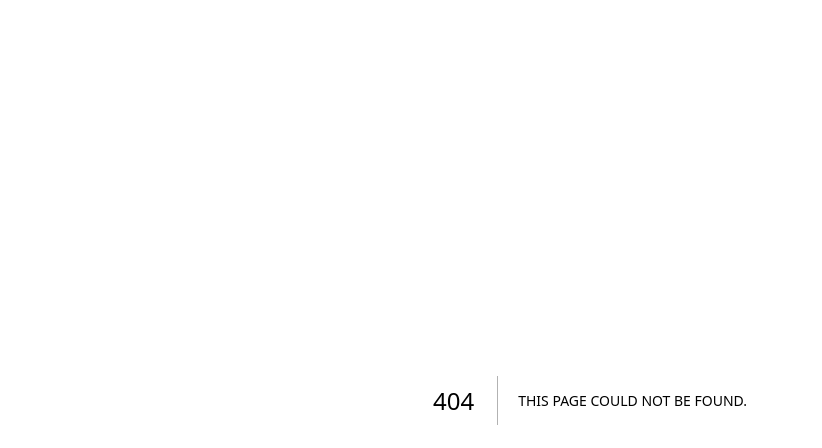
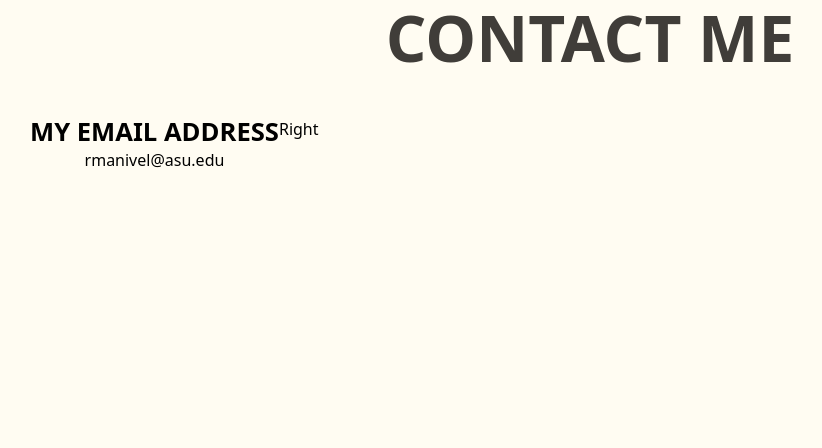
Before and after one commit to rohit-iwnl/rohitfolio, a Next.js app: page /components/Contact in a window 1280 px wide. Before the commit this address had no page. Shown: the top 448 px of the page, without its empty margins (50-872 px from the left). Built offline with nearby package versions, Linux system fonts and the light colour scheme.

Commit message:
fix projects and add contact section

```diff
--- /dev/null
+++ b/pages/components/Contact.tsx
@@ -0,0 +1,26 @@
+import React from "react";
+
+type Props = {};
+
+export default function Contact({}: Props) {
+  return (
+    <div className="relative w-screen min-h-screen">
+      <h1
+        id="contactSectionHeading"
+        className="text-tertiary relative text-center text-[10vw] md:text-[8vw] lg:text-[6vw] xl:text-[5vw]"
+      >
+        Contact Me
+      </h1>
+
+      <div className="flex flex-col md:flex-row px-[10vh] py-[5vh]">
+        {/* Left Side */}
+        <div className="flex flex-col grou cursor-pointer items-center justify-center">
+          <h2 className="font-semibold text-center text-[2vw]">My Email Address</h2>
+          <p>rmanivel@asu.edu</p>
+        </div>
+        {/* Right Side */}
+        <div>Right</div>
+      </div>
+    </div>
+  );
+}
--- a/pages/components/Hero.tsx
+++ b/pages/components/Hero.tsx
@@ -88,13 +88,14 @@ export default function Hero({}: Props) {
                           start: "70% top",
                           end: "bottom top",
                           scrub: true,
+
                         },
                       });
 
                     },
                     onEnter: () => {
                       gsap.to("#skillSectionHeading", {
-                        color: "#fffcf2",
+                        color: "#403D39",
                         scrollTrigger: {
                           trigger: "#aboutContainer",
                           start: "bottom 90%",
--- a/pages/components/Navbar.tsx
+++ b/pages/components/Navbar.tsx
@@ -19,7 +19,9 @@ export default function Navbar({}: Props) {
       id="navbarContainer"
     >
       {/* Logo */}
-      <h1 className="text-primary_dark text-md" id="navName">Rohit Manivel</h1>
+      <h1 className="text-primary_dark text-md" id="navName">
+        Rohit Manivel
+      </h1>
       {/* Links */}
       <nav className="hidden md:flex flex-row gap-5 items-center justify-center">
         <Link href="#aboutContainer" id="navAbout">
@@ -28,18 +30,22 @@ export default function Navbar({}: Props) {
         <Link href="#projects" id="navProjects">
           <p>Projects</p>
         </Link>
-        <Link href="#contact">
+        <Link href="#contactMe">
           <p
             className="cursor-pointer bg-primary_dark text-primary rounded-full hover:bg-accent hover:text-primary transition-all duration-300 ease-in-out hover:font-semibold hover:px-3 p-2"
             id="navContact"
           >
-            Contact Me
+            Lets Talk
           </p>
         </Link>
       </nav>
-      <div className="cursor-pointerx relative flex md:hidden rounded-full bg-primary_dark py-1 px-3 flex-row items-center justify-center" id="navMenuContainer">
-        <p className="text-accent">Menu</p>
-      </div>
+      <Link
+        href="#contactMe"
+        className="cursor-pointerx relative flex md:hidden rounded-full bg-primary_dark py-1 px-3 flex-row items-center justify-center"
+        id="navMenuContainer"
+      >
+        <p className="text-accent">Lets Talk</p>
+      </Link>
     </header>
   );
 }
--- a/pages/components/Projects.tsx
+++ b/pages/components/Projects.tsx
@@ -30,7 +30,7 @@ export default function Projects({}: Props) {
     fetchData();
   }, []);
   return (
-    <div className="relative h-screen w-screen p-[5vh] pt-[10vh]" id="projectsContainer">
+    <div className="relative min-h-screen w-screen p-[5vh] pt-[10vh]" id="projectsContainer">
       {/* Left Side Div */}
       <h1
         id="aboutSectionHeading"
--- a/pages/components/Skill.tsx
+++ b/pages/components/Skill.tsx
@@ -16,9 +16,11 @@ export default function Skill({ imagePath, altText, skillName }: Props) {
         width={0}
         height={0}
         sizes="100vw"
-        className="p-4 object-contain w-20 h-20 md:w-32 md:h-32 filter group-hover:scale-125 drop-shadow-md shadow-accent group-hover:drop-shadow-2xl transition duration-300 ease-in-out"
+        className="p-4 object-contain w-20 h-20 md:w-[4.5rem] md:h-[4.5rem] filter group-hover:scale-125 drop-shadow-md shadow-accent group-hover:drop-shadow-2xl transition duration-300 ease-in-out"
       />
-      <p className="font-medium leading-loose text-xl text-tertiary">{skillName}</p>
+      <p className="font-medium leading-loose text-xl text-secondary">
+        {skillName}
+      </p>
     </div>
   );
 }
--- a/pages/components/Toolbox.tsx
+++ b/pages/components/Toolbox.tsx
@@ -98,7 +98,7 @@ export default function Toolbox({}: Props) {
           Languages
         </h2>
         <div>
-          <Marquee autoFill className="w-screen" speed={50}>
+          <Marquee className="w-screen" autoFill loop={1}>
             {languages.map((language, idx) => (
               <Skill
                 key={idx}
--- a/pages/index.tsx
+++ b/pages/index.tsx
@@ -7,6 +7,7 @@ import dynamic from "next/dynamic";
 import About from "./components/About";
 import Projects from "./components/Projects";
 import Toolbox from "./components/Toolbox";
+import Contact from "./components/Contact";
 
 
 const DynamicSummary = dynamic(() => import("@/pages/components/Summary"), {
@@ -35,6 +36,7 @@ export default function Home() {
         <Toolbox />
 
         <Projects />
+        <Contact />
       </main>
     </div>
   );
```
